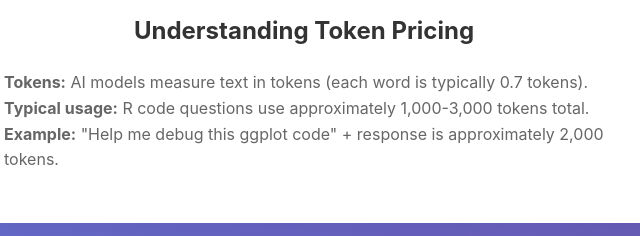
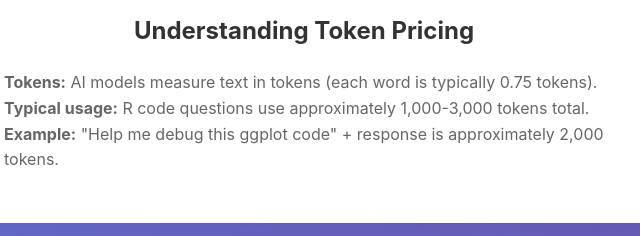
Before and after one commit to NathanBresette/package_public, a website: page payment-frontend/plans.html in a window 1280 px wide. Shown: the part 309-545 px from the top of the page, 336-976 px from the left. Drawn offline with Linux system fonts and the light colour scheme; a script that the page names is missing.

Commit message:
Update token-to-word ratio from 0.7 to 0.75 for more accurate representation

```diff
--- a/payment-frontend/plans.html
+++ b/payment-frontend/plans.html
@@ -68,7 +68,7 @@
         <div class="features-section" style="margin-bottom: 30px;">
             <h2 style="text-align: center; margin-bottom: 20px; color: #333;">Understanding Token Pricing</h2>
             <div style="text-align: center; color: #666; line-height: 1.6; max-width: 600px; margin: 0 auto; text-align: left;">
-                <p><strong>Tokens:</strong> AI models measure text in tokens (each word is typically 0.7 tokens).</p>
+                <p><strong>Tokens:</strong> AI models measure text in tokens (each word is typically 0.75 tokens).</p>
                 <p><strong>Typical usage:</strong> R code questions use approximately 1,000-3,000 tokens total.</p>
                 <p><strong>Example:</strong> "Help me debug this ggplot code" + response is approximately 2,000 tokens.</p>
             </div>
```
